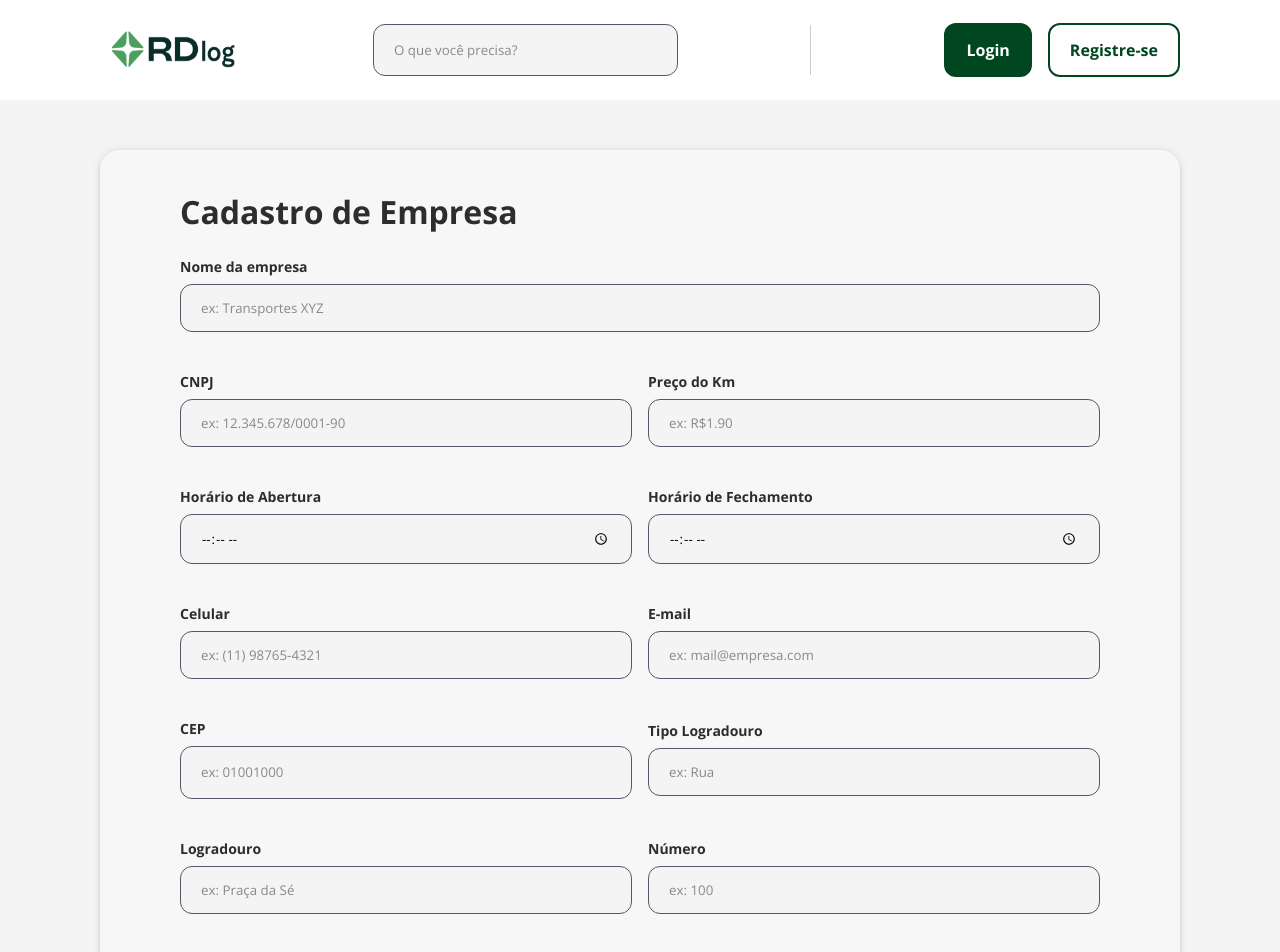
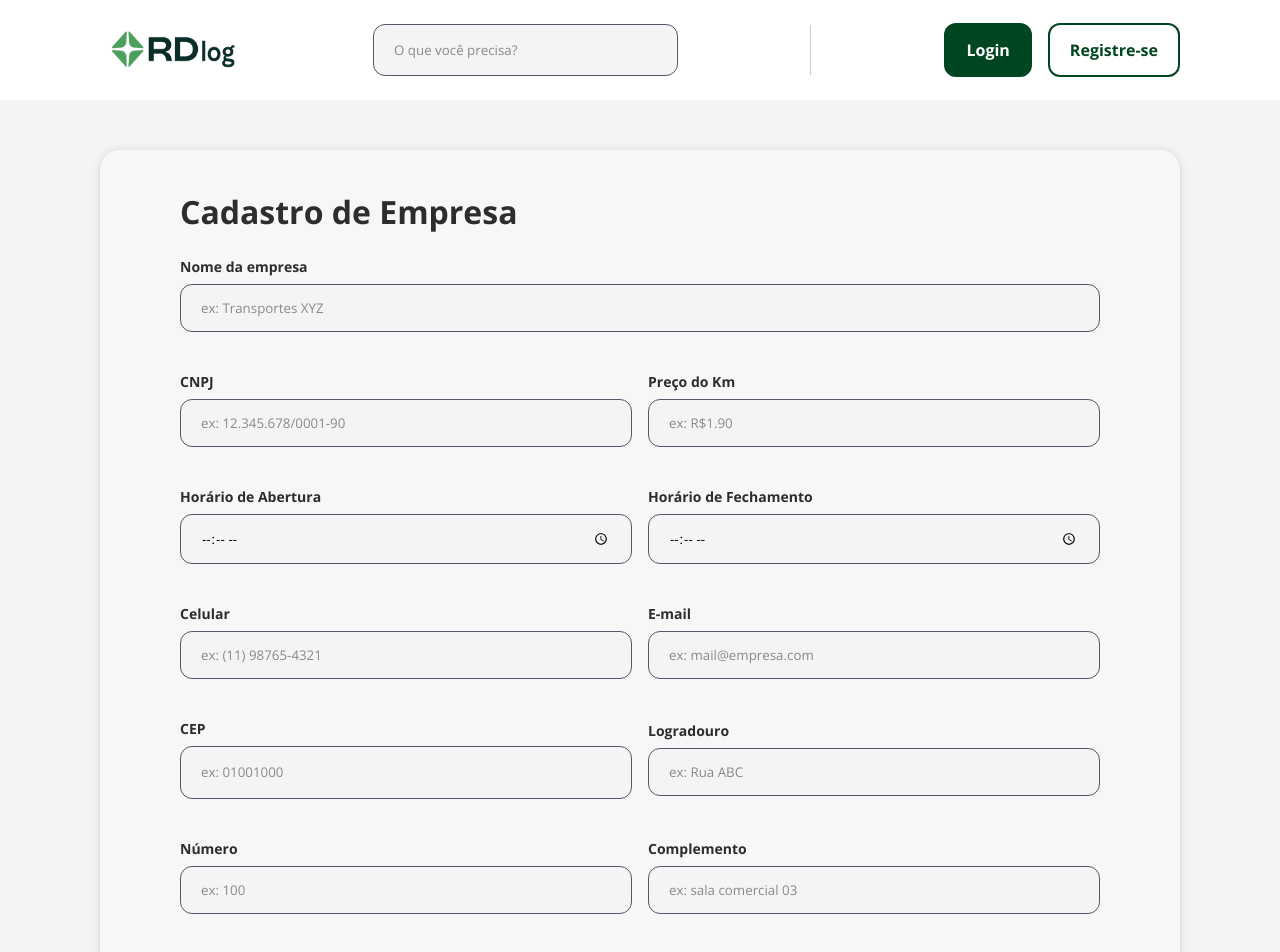
Before and after one commit to pmagalhaes2/rd-log-frontend, a React (Create React App) app: page /register in a window 1280 px wide. Shown: the top 952 px of the page. Built offline with nearby package versions, Linux system fonts and the light colour scheme; some icons are missing.

Commit message:
Alterações no register para implementar a substituição do Tipo do logradouro para compelemento.

```diff
--- a/src/pages/Register/Register.jsx
+++ b/src/pages/Register/Register.jsx
@@ -24,7 +24,7 @@ function Register() {
   const passwordRef = useRef(null);
   const passwordConfirmRef = useRef(null);
   const addressCepRef = useRef(null);
-  const addressTypeRef = useRef(null);
+  const addressComplementRef = useRef(null);
   const addressValueRef = useRef(null);
   const addressNumberRef = useRef(null);
   const addressCityRef = useRef(null);
@@ -49,7 +49,7 @@ function Register() {
       email: emailRef.current.value,
       password: passwordRef.current.value,
       address: {
-        type: addressTypeRef.current.value,
+        complement: addressComplementRef.current.value,
         value: addressValueRef.current.value,
         number: addressNumberRef.current.value,
         city: addressCityRef.current.value,
@@ -94,7 +94,7 @@ function Register() {
     phoneNumberRef.current.value = "";
     emailRef.current.value = "";
     passwordRef.current.value = "";
-    addressTypeRef.current.value = "";
+    addressComplementRef.current.value = "";
     addressValueRef.current.value = "";
     addressNumberRef.current.value = "";
     addressCityRef.current.value = "";
@@ -191,24 +191,25 @@ function Register() {
               mask={"99999-999"}
             />
             <Input
-              name="type"
-              label={"Tipo Logradouro"}
-              placeholder="ex: Rua"
-              ref={addressTypeRef}
+              name="value"
+              label={"Logradouro"}
+              placeholder="ex: Rua ABC"
+              ref={addressValueRef}
             />
           </div>
           <div className={styles["form-row"]}>
-            <Input
-              name="value"
-              label={"Logradouro"}
-              placeholder="ex: Praça da Sé"
-              ref={addressValueRef}
-            />
             <Input
               name="number"
               label={"Número"}
               placeholder="ex: 100"
               ref={addressNumberRef}
+            />
+            <Input
+              name="complement"
+              label={"Complemento"}
+              placeholder="ex: sala comercial 03"
+              ref={addressComplementRef}
+              required={false}
             />
           </div>
           <div className={styles["form-row"]}>
```
